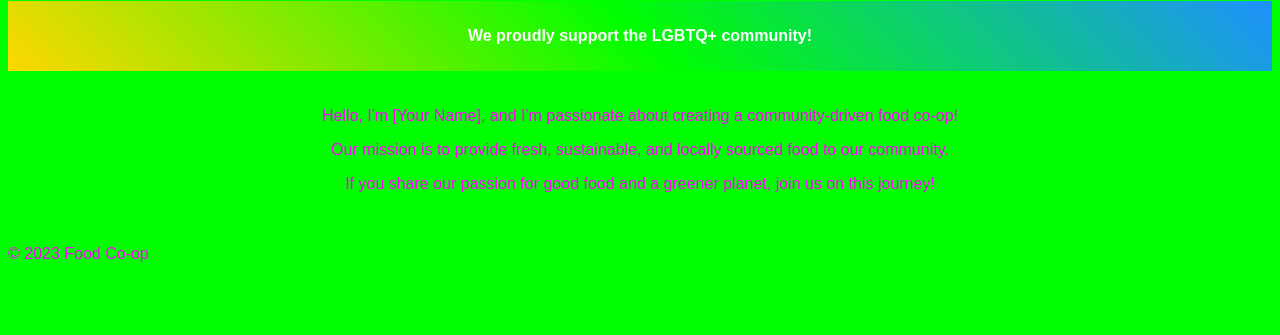
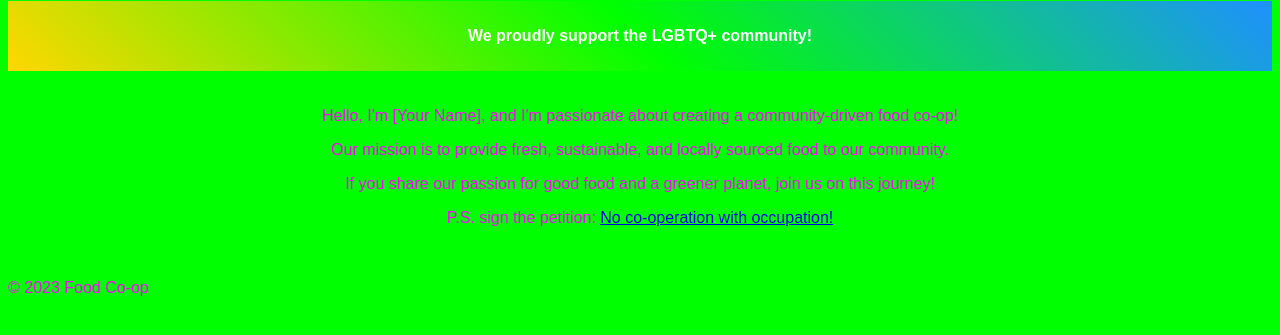
Before and after one commit to superjulian/food-coop-dot-gay, a plain HTML site: page index.html in a window 1280 px wide. Shown: the part 79-414 px from the top of the page. Drawn offline with Linux system fonts and the light colour scheme.

Commit message:
Update index.html

```diff
--- a/index.html
+++ b/index.html
@@ -46,6 +46,7 @@
         <p>Hello, I'm [Your Name], and I'm passionate about creating a community-driven food co-op!</p>
         <p>Our mission is to provide fresh, sustainable, and locally sourced food to our community.</p>
         <p>If you share our passion for good food and a greener planet, join us on this journey!</p>
+        <p>P.S. sign the petition: <a href="https://forms.gle/dRCAb9MTsiDYQF2x9">No co-operation with occupation!</a></p>
     </div>
     <footer>
         <p>&copy; 2023 Food Co-op</p>
```
